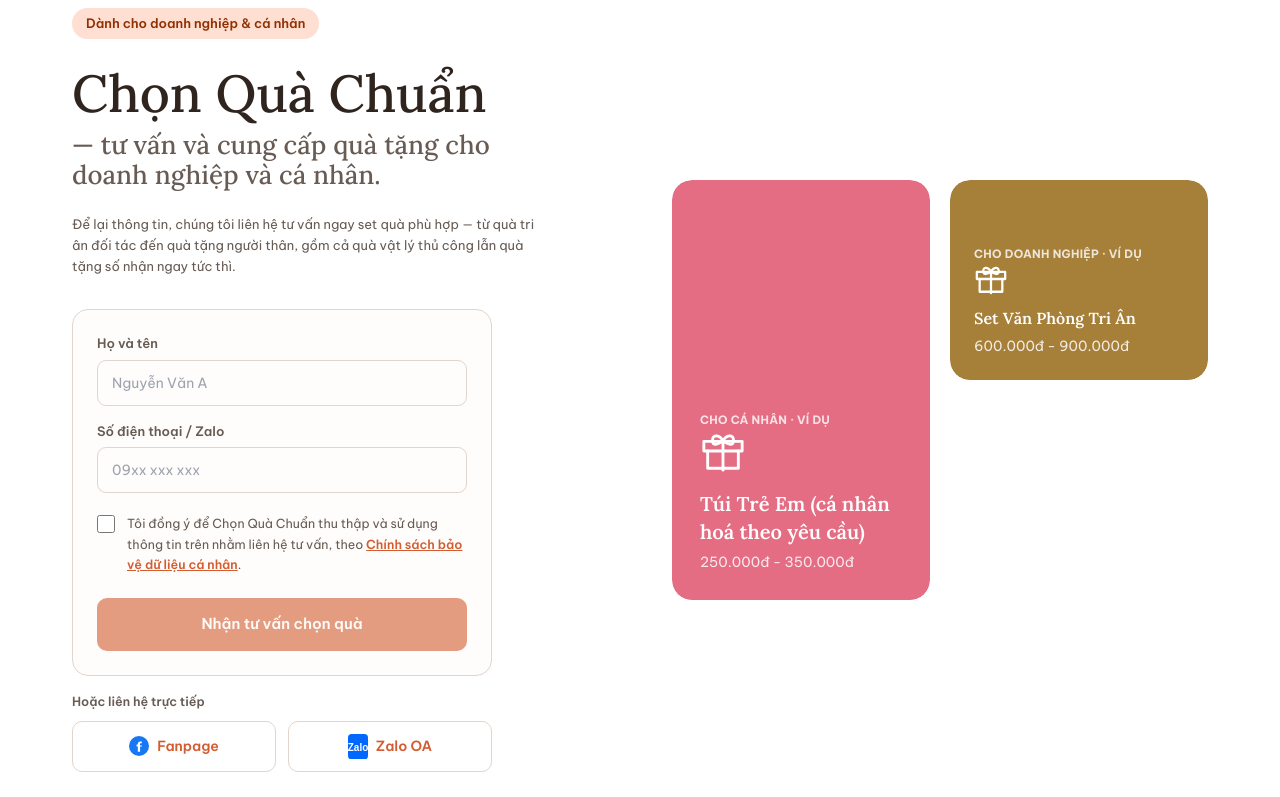
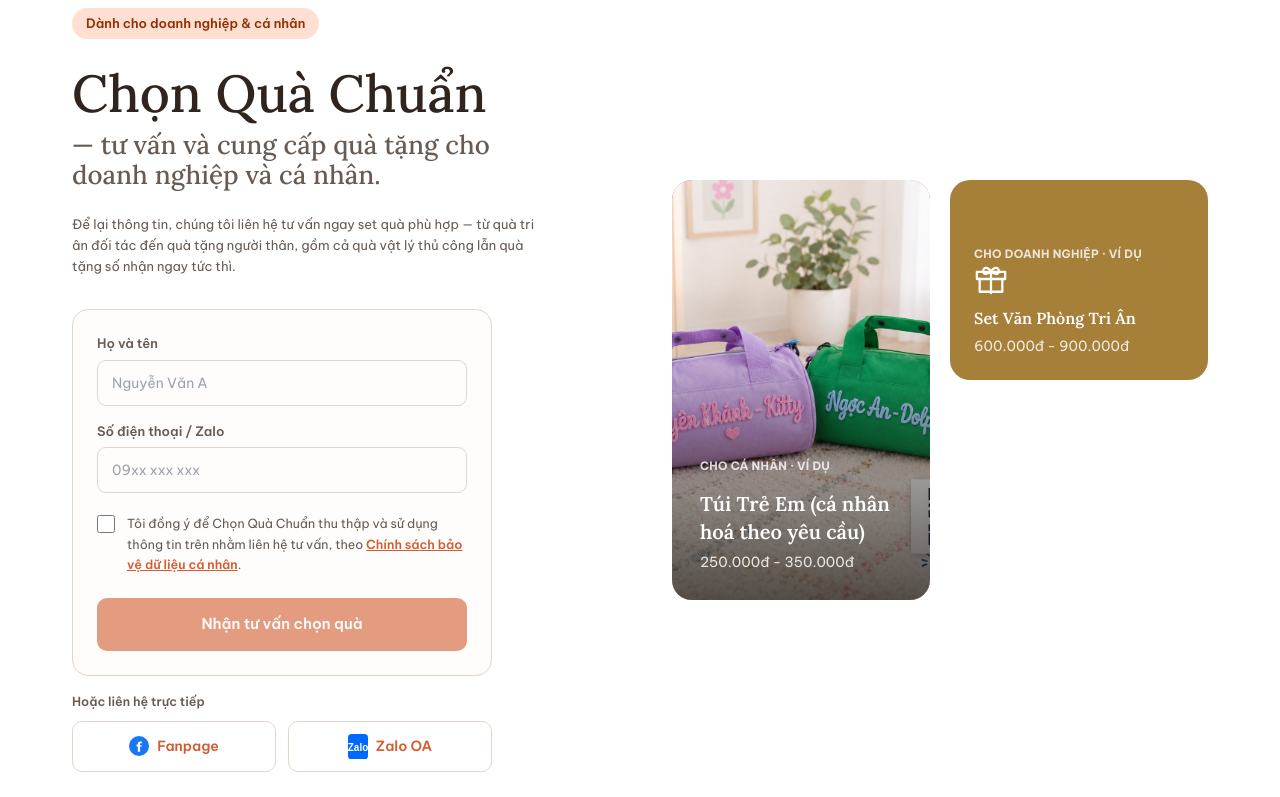
Before and after one commit to nguyenkhanhvinaco-coder/chonquachuan-web, a Next.js app: page / in a window 1280 px wide. Shown: the part 665-1462 px from the top of the page. Built offline with nearby package versions, Linux system fonts and the light colour scheme; no server answers; the database is empty.

Commit message:
Doi lai chinh sach hien anh: them ho tro anh that cho san pham (truong image trong Product type + cot moi trong Supabase), CatalogGrid va the vi du o trang chu uu tien hien anh that khi co, lui ve khoi mau + icon neu khong co anh. Them anh that dau tien cho san pham Tui Tre Em.

```diff
--- a/app/page.tsx
+++ b/app/page.tsx
@@ -131,24 +131,42 @@ export default async function HomePage() {
             return (
               <div
                 key={g.id}
-                className={`rounded-[20px] flex overflow-hidden ${
+                className={`relative rounded-[20px] flex overflow-hidden ${
                   isHero ? "row-span-2 min-h-[420px]" : "min-h-[200px]"
                 }`}
+                style={{ background: g.color }}
               >
+                {g.image && (
+                  <Image
+                    src={g.image}
+                    alt={g.name}
+                    fill
+                    sizes="(max-width: 768px) 50vw, 25vw"
+                    className="object-cover"
+                    priority={isHero}
+                  />
+                )}
+                {g.image && (
+                  <div
+                    className="absolute inset-0"
+                    style={{ background: "linear-gradient(to top, rgba(20,15,10,0.72) 0%, rgba(20,15,10,0.15) 55%, rgba(20,15,10,0) 75%)" }}
+                  />
+                )}
                 <span
-                  className={`flex flex-col justify-end w-full rounded-[20px] ${
+                  className={`relative z-10 flex flex-col justify-end w-full rounded-[20px] ${
                     isHero ? "p-7" : "p-6"
                   }`}
-                  style={{ background: g.color }}
                 >
                   <span className="text-[11.5px] font-bold text-white/80 uppercase tracking-wide">
                     {audienceTag} · Ví dụ
                   </span>
-                  <GiftIcon
-                    size={isHero ? 46 : 34}
-                    color="white"
-                    strokeWidth={isHero ? 1.5 : 1.6}
-                  />
+                  {!g.image && (
+                    <GiftIcon
+                      size={isHero ? 46 : 34}
+                      color="white"
+                      strokeWidth={isHero ? 1.5 : 1.6}
+                    />
+                  )}
                   <span
                     className={`font-serif font-semibold text-white ${
                       isHero ? "text-xl mt-4" : "text-base mt-2.5"
--- a/components/CatalogGrid.tsx
+++ b/components/CatalogGrid.tsx
@@ -1,6 +1,7 @@
 "use client";
 
 import { useState } from "react";
+import Image from "next/image";
 import { GiftIcon } from "./icons";
 import LeadFormTrigger from "./LeadForm";
 import type { Product } from "@/lib/products";
@@ -42,13 +43,17 @@ export default function CatalogGrid({ products }: { products: Product[] }) {
       <section className="px-9 pt-8 pb-14 md:px-[72px] grid grid-cols-2 md:grid-cols-4 gap-[22px]">
         {visible.map((p) => (
           <div key={p.id} className="bg-surface border border-line rounded-2xl overflow-hidden flex flex-col">
-            <div className="h-[150px] relative flex items-center justify-center" style={{ background: p.color }}>
+            <div className="h-[150px] relative flex items-center justify-center overflow-hidden" style={{ background: p.color }}>
               {p.is_digital && (
-                <span className="absolute top-2.5 left-2.5 bg-ink text-bg text-[11px] font-bold px-2.5 py-1 rounded-full">
+                <span className="absolute top-2.5 left-2.5 bg-ink text-bg text-[11px] font-bold px-2.5 py-1 rounded-full z-10">
                   Tải về ngay
                 </span>
               )}
-              <GiftIcon size={34} color="white" strokeWidth={1.4} />
+              {p.image ? (
+                <Image src={p.image} alt={p.name} fill sizes="(max-width: 768px) 50vw, 25vw" className="object-cover" />
+              ) : (
+                <GiftIcon size={34} color="white" strokeWidth={1.4} />
+              )}
             </div>
             <div className="p-4 flex flex-col gap-1.5 flex-1">
               <p className="font-serif font-semibold text-[14.5px]">{p.name}</p>
--- a/lib/products.ts
+++ b/lib/products.ts
@@ -8,6 +8,9 @@ export type Product = {
   category: string;
   is_digital: boolean;
   color: string;
+  // Duong dan anh that (vd "/products/tui-tre-em.jpg") - de trong (undefined)
+  // thi giao dien tu dong lui ve khoi mau + icon nhu truoc.
+  image?: string;
 };
 
 // Dữ liệu mẫu — dùng khi chưa nối Supabase, hoặc làm dữ liệu seed ban đầu
@@ -93,6 +96,7 @@ export const seedProducts: Product[] = [
     category: "vat-ly",
     is_digital: false,
     color: "oklch(0.68 0.15 10)",
+    image: "/products/tui-tre-em.jpg",
   },
 ];
 
@@ -101,7 +105,7 @@ export async function getProducts(): Promise<Product[]> {
 
   const { data, error } = await supabase
     .from("products")
-    .select("id, name, description, price_display, category, is_digital, color")
+    .select("id, name, description, price_display, category, is_digital, color, image")
     .eq("active", true);
 
   if (error || !data || data.length === 0) return seedProducts;
```
Also changed, not shown: public/products/tui-tre-em.jpg (added), 1 other file (tests, documents, lock files or other folders).
